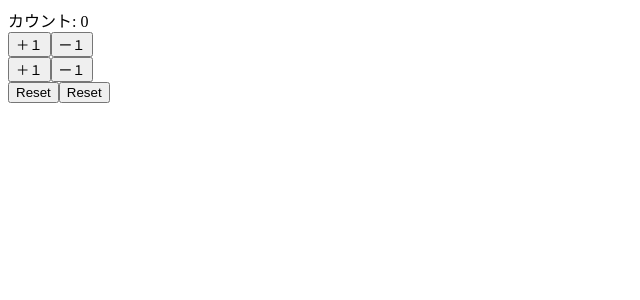
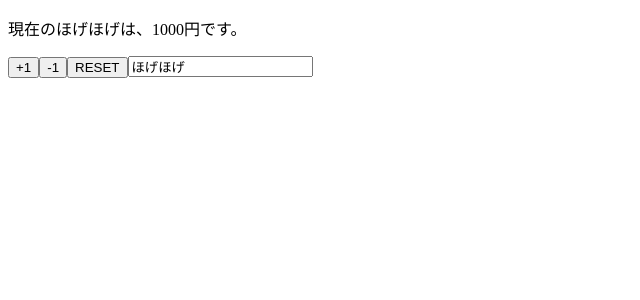
Before and after one commit to delmontz/react-hooks-learn, a React (Create React App) app: page / in a window 1280 px wide. Shown: the top 300 px of the page, without its empty margins (0-640 px from the left). Built offline with nearby package versions, Linux system fonts and the light colour scheme.

Commit message:
複数の状態(useState)

```diff
--- a/src/App.jsx
+++ b/src/App.jsx
@@ -1,33 +1,28 @@
 import React, { useState } from 'react';
 
-function App() {
-   const [count, setCount] = useState(0);
+const App = props => {
 
-   const increment = () => setCount(count + 1);
-   const decrement = () => setCount(count - 1);
-   const increment2 = () => setCount(previousCount => previousCount + 1);
-   const decrement2 = () => setCount(hoge => {
-      return hoge - 1;
-   });
-   const reset = () => setCount(0);
+   const [name, setName] = useState(props.name);
+   const [price, setPrice] = useState(props.price);
 
+   const reset = () => {
+      setName(props.name);
+      setPrice(props.price);
+   }
    return (
       <>
-         <div>カウント: { count }</div>
-         <div>
-            <button onClick={ increment }>＋１</button>
-            <button onClick={ decrement }>ー１</button>
-         </div>
-         <div>
-            <button onClick={ increment2 }>＋１</button>
-            <button onClick={ decrement2 }>ー１</button>
-         </div>
-         <div>
-            <button onClick={ reset }>Reset</button>
-            <button onClick={ reset }>Reset</button>
-         </div>
+         <p>現在の{ name }は、{ price }円です。</p>
+         <button onClick={ () => setPrice(price + 1) }>+1</button>
+         <button onClick={ () => setPrice(price - 1) }>-1</button>
+         <button onClick={ reset }>RESET</button>
+         <input value={ name } onChange={e => setName(e.target.value)}/>
       </>
    );
 }
 
+App.defaultProps = {
+   name: 'ほげほげ',
+   price: 1000
+}
+
 export default App;
```
